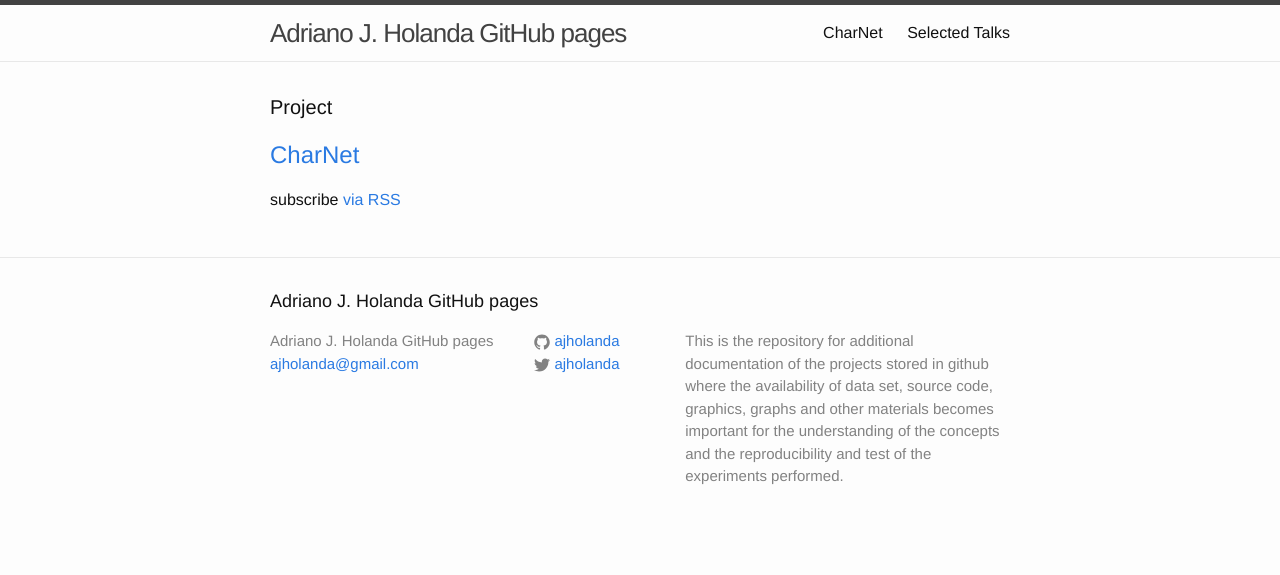
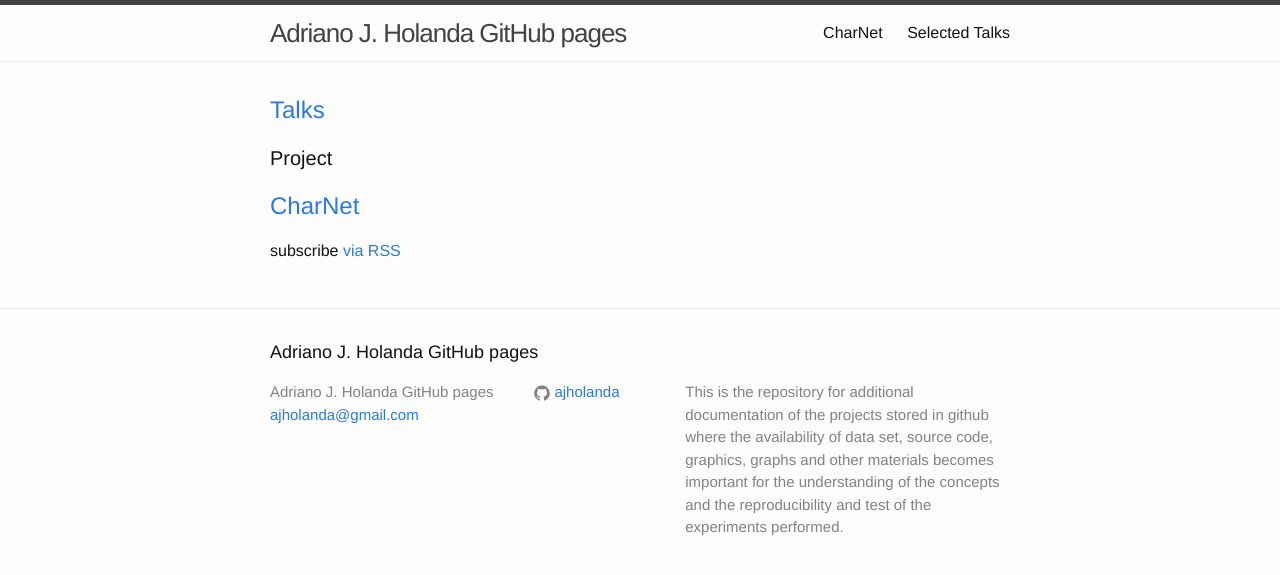
Before and after one commit to ajholanda/ajholanda.github.io, a Jekyll site: the page built from index.html, in a window 1280 px wide. Shown: the top 575 px of the page. Built offline with Jekyll 4.4.1, drawn with Linux system fonts in a browser that asks for light colours.

Commit message:
add Talks

```diff
--- a/_config.yml
+++ b/_config.yml
@@ -15,8 +15,7 @@ description: > # this means to ignore newlines until "baseurl:"
   becomes important for the understanding of the concepts and
   the reproducibility and test of the experiments performed.
 baseurl: "" # the subpath of your site, e.g. /blog
-url: "http://holanda.xyz" # the base hostname & protocol for your site
-twitter_username: ajholanda
+url: "http://ajholanda.github.io" # the base hostname & protocol for your site
 github_username:  ajholanda
 
 # Build settings
--- a/index.html
+++ b/index.html
@@ -3,6 +3,10 @@ layout: default
 ---
 
 <div class="home">
+
+  <h1 class="page-heading">
+    <a class="post-link" href="{{ "/charnet" | prepend: site.baseurl }}">Talks</a>
+  </h1>
 
   <h1 class="page-heading">Project</h1>
 
```
